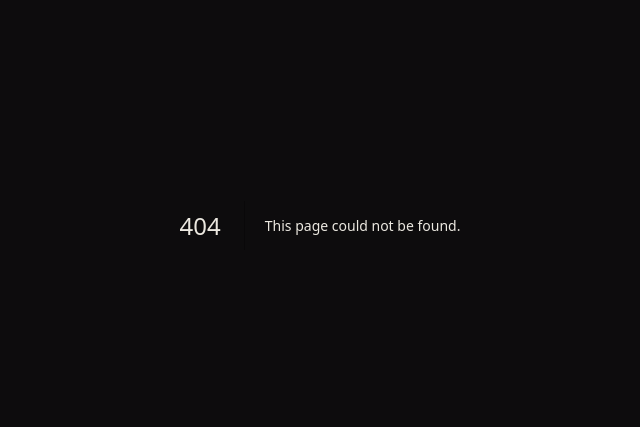
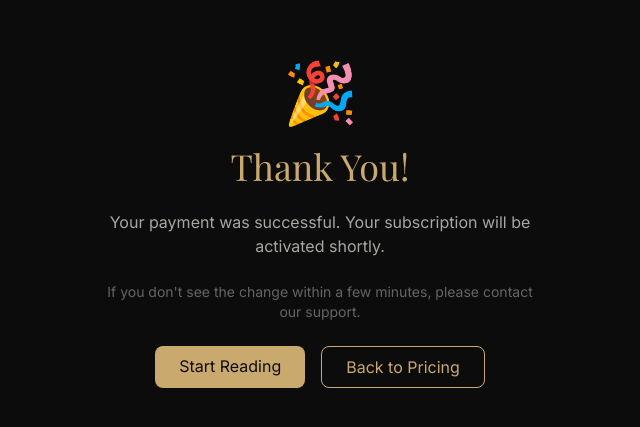
Before and after one commit to yangyifei757-dotcom/mystorysite, a Next.js app: page /thank-you in a window 1280 px wide. Before the commit this address had no page. Shown: the part 175-602 px from the top of the page, without its empty margins (320-960 px from the left). Built offline with nearby package versions, Linux system fonts and the light colour scheme; a web font is replaced by a local one.

Commit message:
Create page.tsx

```diff
--- /dev/null
+++ b/app/thank-you/page.tsx
@@ -0,0 +1,32 @@
+import Link from 'next/link'
+
+export default function ThankYouPage() {
+  return (
+    <main className="min-h-screen bg-background flex items-center justify-center px-4">
+      <div className="max-w-md text-center space-y-6">
+        <div className="text-6xl">🎉</div>
+        <h1 className="text-4xl font-serif text-primary">Thank You!</h1>
+        <p className="text-foreground/70">
+          Your payment was successful. Your subscription will be activated shortly.
+        </p>
+        <p className="text-sm text-foreground/40">
+          If you don't see the change within a few minutes, please contact our support.
+        </p>
+        <div className="flex justify-center gap-4">
+          <Link
+            href="/"
+            className="px-6 py-2 bg-primary text-background rounded-lg hover:bg-primary/90 transition"
+          >
+            Start Reading
+          </Link>
+          <Link
+            href="/pricing"
+            className="px-6 py-2 border border-primary text-primary rounded-lg hover:bg-primary/10 transition"
+          >
+            Back to Pricing
+          </Link>
+        </div>
+      </div>
+    </main>
+  )
+}
```
